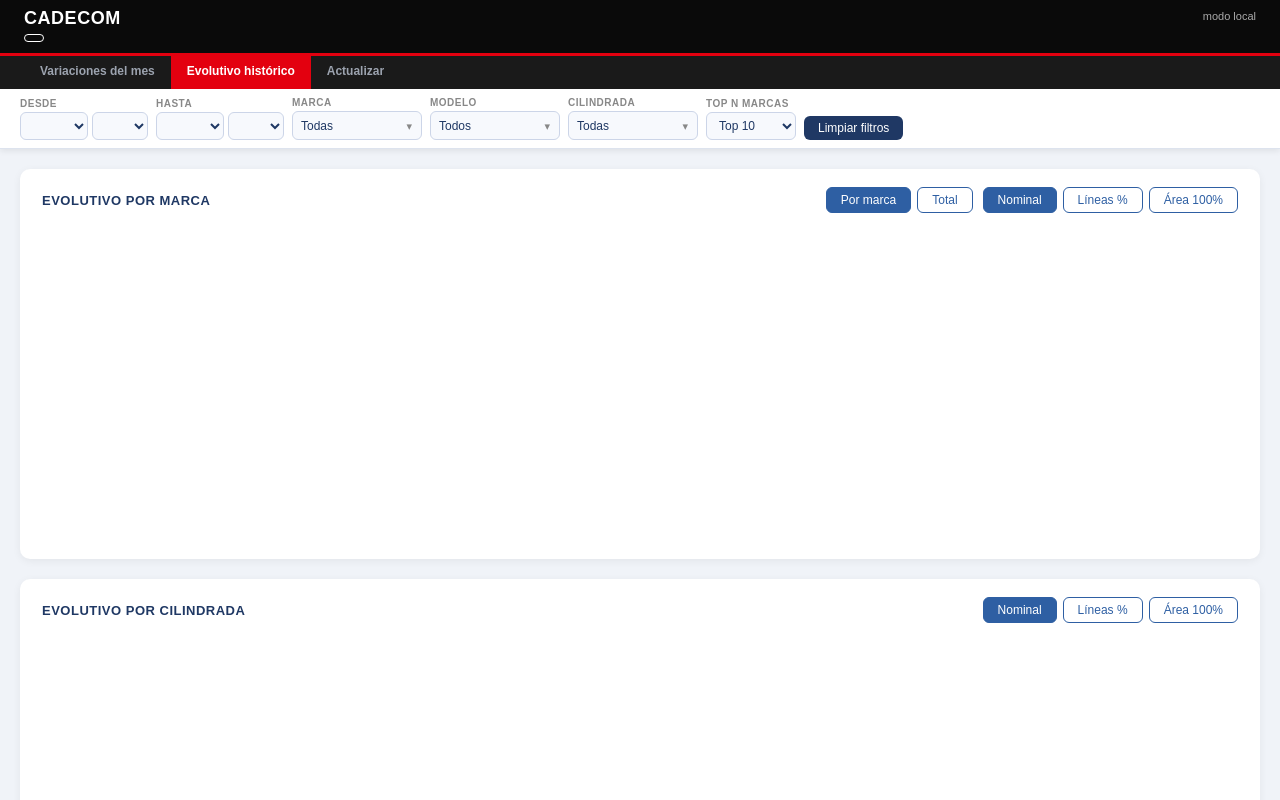
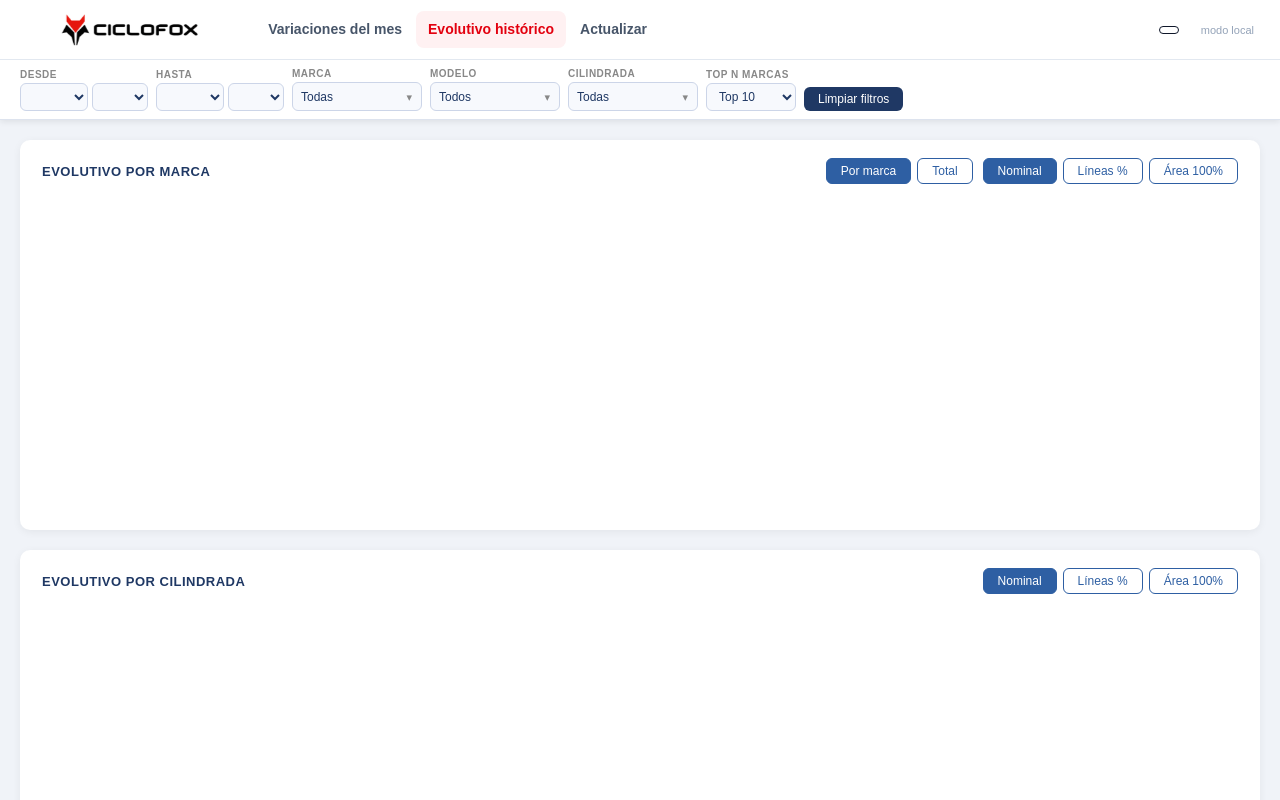
Before and after one commit to mastromarian/cadecom, a plain HTML site: page evolutivo.html in a window 1280 px wide. Shown: the top 800 px of the page. Drawn offline with nearby package versions, Linux system fonts and the light colour scheme; a script that the page names is missing.

Commit message:
Header estilo Ciclofox/calculadora: barra blanca con logo, nav en tabs con acento rojo, chips de usuario adaptados (en las 3 paginas)
Co-Authored-By: Claude Opus 4.8 <noreply@anthropic.com>

```diff
--- a/auth.js
+++ b/auth.js
@@ -120,14 +120,14 @@
     const slot = document.getElementById('header-user');  // contenedor en el header
     const chip = document.createElement('div');
     if (slot) {
-      // Dentro del header (misma fila que el banner de actualización)
-      chip.style.cssText = 'display:flex;align-items:center;gap:8px;font-size:11px;color:#fff;font-family:Arial,sans-serif;';
+      // Dentro del header blanco (misma fila que el banner de actualización)
+      chip.style.cssText = 'display:flex;align-items:center;gap:8px;font-size:12px;color:#475569;font-weight:600;font-family:Arial,sans-serif;';
     } else {
       // Fallback: pill flotante arriba a la derecha
-      chip.style.cssText = 'position:fixed;top:8px;right:10px;z-index:9000;display:flex;align-items:center;gap:8px;font-size:11px;color:#fff;background:rgba(0,0,0,.25);padding:4px 8px;border-radius:999px;font-family:Arial,sans-serif;';
+      chip.style.cssText = 'position:fixed;top:8px;right:10px;z-index:9000;display:flex;align-items:center;gap:8px;font-size:12px;color:#475569;background:#fff;border:1px solid #e2e8f0;padding:4px 8px;border-radius:999px;font-family:Arial,sans-serif;';
     }
     chip.innerHTML = '<span>' + (email || '') + '</span>' +
-      '<button id="chip-logout" style="background:none;border:1px solid rgba(255,255,255,.6);border-radius:6px;padding:2px 8px;cursor:pointer;color:#fff;font-size:11px;font-family:inherit;">Salir</button>';
+      '<button id="chip-logout" style="background:none;border:1px solid #cbd5e1;border-radius:6px;padding:2px 8px;cursor:pointer;color:#475569;font-size:11px;font-weight:600;font-family:inherit;">Salir</button>';
     (slot || document.body).appendChild(chip);
     chip.querySelector('#chip-logout').addEventListener('click', logout);
   }
@@ -176,7 +176,7 @@
       window.__cadecomBypass = true;
       accessGranted = true;
       gate.remove();
-      const setChip = () => { const slot = document.getElementById('header-user'); if (slot) slot.innerHTML = '<span style="font-size:11px;color:#fff;opacity:.65">modo local</span>'; };
+      const setChip = () => { const slot = document.getElementById('header-user'); if (slot) slot.innerHTML = '<span style="font-size:11px;color:#94a3b8">modo local</span>'; };
       if (document.body) setChip(); else document.addEventListener('DOMContentLoaded', setChip);
       return;
     }
--- a/evolutivo.html
+++ b/evolutivo.html
@@ -14,16 +14,13 @@ body { font-family: Arial, sans-serif; background: #f0f3f8; color: #1a1a2e; font
 
 /* HEADER */
 header {
-  background: #0a0a0a;
-  color: #fff;
-  padding: 10px 24px;
-  display: flex; align-items: center; justify-content: space-between;
-  border-bottom: 3px solid #e3000f;
+  background: #fff; color: #0f172a; padding: 0 26px;
+  display: flex; align-items: center; gap: 22px; flex-wrap: wrap;
+  border-bottom: 1px solid #e2e8f0; min-height: 60px;
   position: sticky; top: 0; z-index: 100;
 }
-header h1 { font-size: 18px; font-weight: 800; letter-spacing: .03em; text-transform: uppercase; color: #fff; }
-header p  { font-size: 11px; color: #9ca3af; margin-top: 2px; }
-.badge { background: rgba(255,255,255,.12); border-radius: 20px; padding: 5px 14px; font-size: 11px; }
+.brand-logo { height: 34px; width: auto; display: block; flex-shrink: 0; }
+.appnav { display: flex; align-items: center; gap: 2px; flex: 1; flex-wrap: wrap; }
 /* Banner de última actualización (estilo ranking-meli) */
 .update-banner { display: inline-flex; align-items: center; gap: 6px;
   padding: 3px 9px; border-radius: 999px; font-size: 11px; font-weight: 600; border: 1.5px solid; }
@@ -33,24 +30,14 @@ header p  { font-size: 11px; color: #9ca3af; margin-top: 2px; }
 .ub-stale { background: #fdeaea; color: #b3000f; border-color: #ff3b30; }
 
 /* NAV */
-.nav-bar {
-  background: #1a1a1a;
-  border-bottom: none;
-  padding: 0 24px;
-  display: flex; gap: 0;
-  position: sticky; top: 0; z-index: 99;
-}
 .nav-item {
-  display: inline-flex; align-items: center;
-  padding: 8px 16px;
-  font-size: 12px; font-weight: 600; color: #9ca3af;
-  text-decoration: none; white-space: nowrap;
-  border-bottom: 3px solid transparent;
+  font-size: 14px; font-weight: 600; color: #475569; text-decoration: none;
+  padding: 9px 12px; border-radius: 8px; white-space: nowrap; line-height: 1.4;
   transition: color .15s, background .15s;
 }
-.nav-item:hover { color: #fff; }
-.nav-item.active { color: #fff; background: #e3000f; }
-.nav-item.disabled { color: #555; cursor: default; pointer-events: none; }
+.nav-item:hover { color: #0f172a; background: #f8fafc; }
+.nav-item.active { color: #e3000f; background: #fff1f2; }
+.nav-item.disabled { color: #cbd5e1; cursor: default; pointer-events: none; }
 
 /* FILTERS BAR */
 .filters-bar {
@@ -273,20 +260,16 @@ tbody td:nth-child(2), tbody td:nth-child(3), tbody td:nth-child(4) { text-align
 </head>
 <body>
 
-<header style="align-items:flex-start;padding:8px 24px">
-  <div>
-    <h1>CADECOM</h1>
-    <div class="update-banner" id="update-banner" style="margin-top:5px"></div>
-  </div>
+<header>
+  <img src="logo.png" class="brand-logo" alt="Ciclofox">
+  <nav class="appnav">
+    <a href="index.html" class="nav-item">Variaciones del mes</a>
+    <a href="evolutivo.html" class="nav-item active">Evolutivo histórico</a>
+    <a href="basedatos.html" class="nav-item">Actualizar</a>
+  </nav>
+  <div class="update-banner" id="update-banner"></div>
   <div id="header-user"></div>
 </header>
-
-<!-- NAV -->
-<nav class="nav-bar">
-  <a href="index.html" class="nav-item">Variaciones del mes</a>
-  <a href="evolutivo.html" class="nav-item active">Evolutivo histórico</a>
-  <a href="basedatos.html" class="nav-item">Actualizar</a>
-</nav>
 
 <!-- FILTERS -->
 <div class="filters-bar">
@@ -1080,12 +1063,8 @@ function update() {
 // --- Sticky offsets ---
 function setStickyTops() {
   const header  = document.querySelector('header');
-  const nav     = document.querySelector('.nav-bar');
   const filters = document.querySelector('.filters-bar');
-  const hH = header.offsetHeight;
-  const nH = nav.offsetHeight;
-  nav.style.top     = hH + 'px';
-  filters.style.top = (hH + nH) + 'px';
+  if (header && filters) filters.style.top = header.offsetHeight + 'px';
 }
 window.addEventListener('load',   setStickyTops);
 window.addEventListener('resize', setStickyTops);
```
Also changed, not shown: basedatos.html (+14 -15 lines), index.html (+19 -34 lines), logo.png (added).
